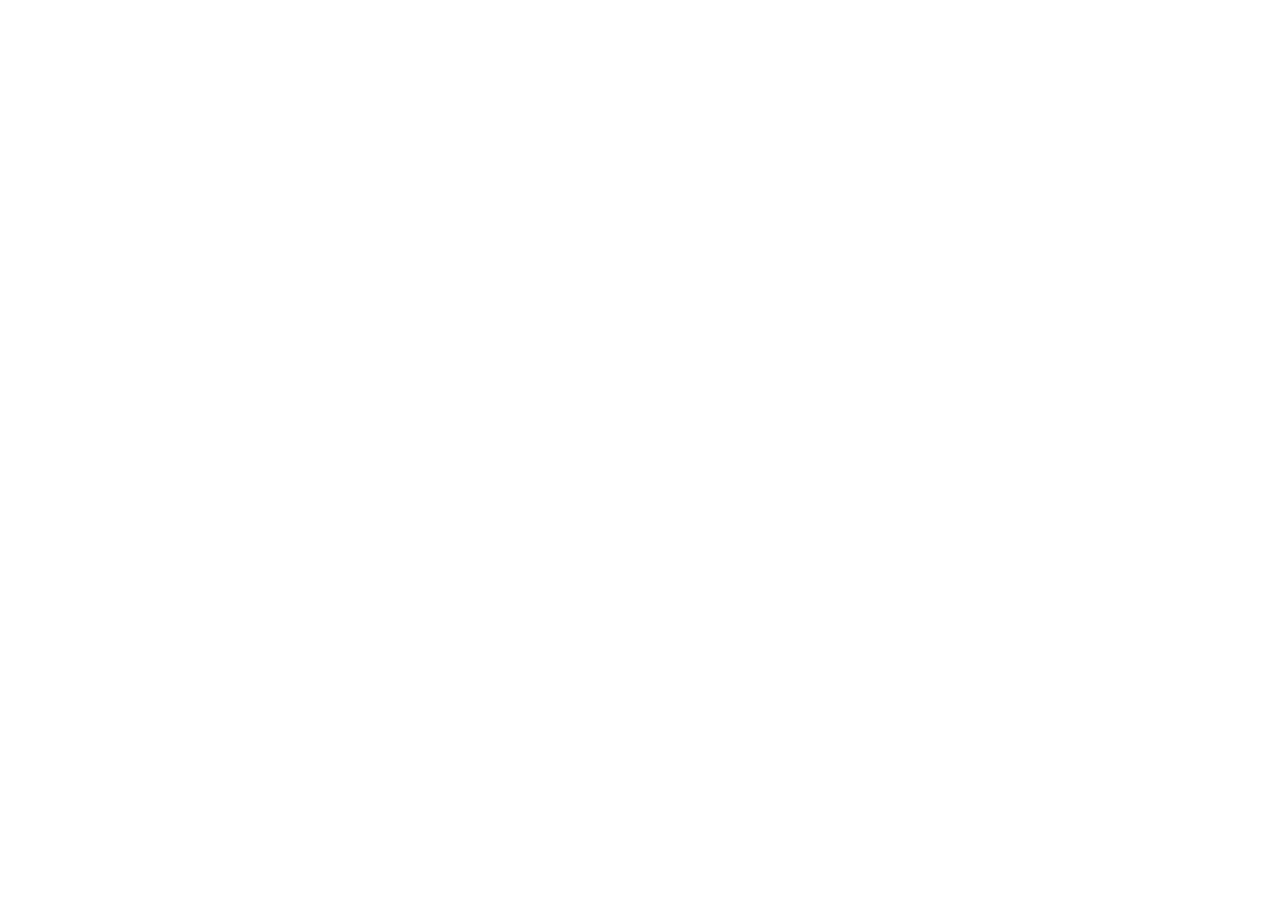
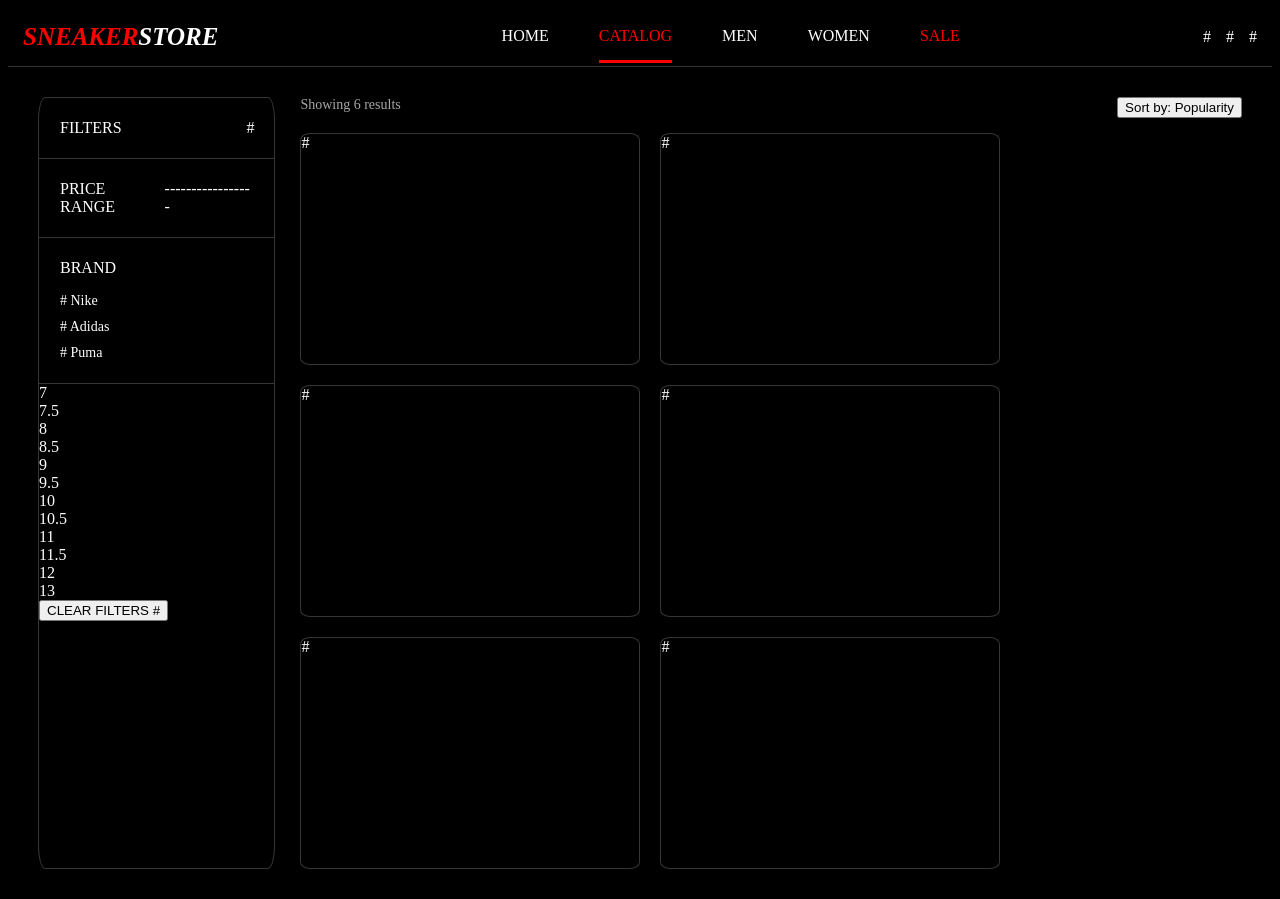
Before and after one commit to DariaBlomma/dima_dudarev_hw3, a plain HTML site: page index.html in a window 1280 px wide. Before the commit the page ends 800 px from the top, so only its background shows below. Drawn offline with Linux system fonts and the light colour scheme; a web font is replaced by a local one.

Commit message:
changes2

```diff
--- a/index.html
+++ b/index.html
@@ -7,12 +7,68 @@
 </head>
 <body>
     <link rel="stylesheet" href="style.css">
-    <header></header>
+    <header>
+        <span class="logo"><i><span class="sneaker">SNEAKER</span>STORE</i></span>
+        <ul class="nav">
+            <li>HOME</li>
+            <li class="active">CATALOG</li>
+            <li>MEN</li>
+            <li>WOMEN</li>
+            <li class="sale">SALE</li>
+        </ul>
+        <div class="upper-buttons">
+            <div>#</div>
+            <div>#</div>
+            <div>#</div>
+        </div>
+    </header>
     <div class="container">
-        <div class="settings"></div>
+        <div class="settings">
+            <div class="filters">
+                <p>FILTERS</p>
+                <div class="settings-sign">#</div>
+            </div>
+            <div class="prices">
+                <p>PRICE RANGE</p>
+                <div class="controler">-----------------</div>
+            </div>
+            <div class="brand">
+                <p>BRAND</p>
+                <ul class="brand-list">
+                    <li>#  Nike</li>
+                    <li>#  Adidas</li>
+                    <li>#  Puma</li>
+                </ul>
+            </div>
+            <div class="size">
+                <div>7</div>
+                <div>7.5</div>
+                <div>8</div>
+                <div>8.5</div>
+                <div>9</div>
+                <div>9.5</div>
+                <div>10</div>
+                <div>10.5</div>
+                <div>11</div>
+                <div>11.5</div>
+                <div>12</div>
+                <div>13</div>
+            </div>
+            <button class="clear=filters">CLEAR FILTERS #</button>
+        </div>
         <div class="items">
-            <div class="results"></div>
-            <div class="shoes"></div>
+            <div class="results">
+                <span class="display-results">Showing 6 results</span>
+                <button class="sorting">Sort by: Popularity</button>
+            </div>
+            <div class="shoes">
+                <div class="shoe-1">#</div>
+                <div class="shoe-2">#</div>
+                <div class="shoe-3">#</div>
+                <div class="shoe-4">#</div>
+                <div class="shoe-5">#</div>
+                <div class="shoe-6">#</div>
+            </div>
         </div>
     </div>
 </body>
--- a/style.css
+++ b/style.css
@@ -0,0 +1,169 @@
+@font-face {
+    font-family:"RobotoCondensed" ;
+    src: url(/fonts/RobotoCondensed-VariableFont_wght.ttf);
+}
+
+body {
+    color: white;
+    background-color:black;
+    font-family: 'RobotoCondensed';
+
+}
+
+header {
+    display: flex;
+    justify-content: space-between;
+    align-items: center;
+    border-bottom: 0.05px solid rgb(55, 54, 54);
+}
+
+ul {
+    list-style: none;
+    margin-bottom: 1px;
+}
+
+.nav {
+    display: flex;
+    gap: 50px;
+    font-weight: 500;
+
+}
+
+.sale {
+    color:red;
+}
+
+.active {
+    color:red;
+    display:inline-block;
+    border-bottom: 3px solid red;
+    padding-bottom:15px;
+}
+.upper-buttons {
+    display:flex;
+    justify-content: space-between;
+    gap: 15px;
+    padding:15px;
+}
+
+.logo {
+    padding: 15px;
+    font-size: 25px;
+    font-weight: bold;
+}
+
+.sneaker {
+    color:red;
+}
+
+.container {
+    margin:30px;
+    display:flex;
+    gap: 25px;
+}
+
+.settings {
+    border: 0.5px solid rgb(55, 54, 54);
+    border-radius: 3%;
+    width:20%;
+
+}
+
+.items {
+    display:flex;
+    flex-direction: column;
+    width:80%;
+}
+
+.results {
+    display: flex;
+    justify-content: space-between;
+    color: rgb(167, 167, 167);
+    font-size: 14px
+}
+
+.shoes {
+    display:flex;
+    flex-direction: row;
+    flex-wrap: wrap;
+    gap: 20px;
+    margin-top:15px;
+}
+
+.shoe-1 {
+    Width: 338px;
+    Height: 230px;
+    border:0.05px solid rgb(55, 54, 54);
+    border-radius: 3%;
+}
+
+.shoe-2 {
+    Width: 338px;
+    Height: 230px;
+    border:0.05px solid rgb(55, 54, 54);
+    border-radius: 3%;
+}
+
+.shoe-3 {
+    Width: 338px;
+    Height: 230px;
+    border:0.05px solid rgb(55, 54, 54);
+    border-radius: 3%;
+
+}
+
+.shoe-4 {
+    Width: 338px;
+    Height: 230px;
+    border:0.05px solid rgb(55, 54, 54);
+    border-radius: 3%;
+}
+
+.shoe-5 {
+    Width: 338px;
+    Height: 230px;
+    border:0.05px solid rgb(55, 54, 54);
+    border-radius: 3%;
+}
+
+.shoe-6 {
+    Width: 338px;
+    Height: 230px;
+    border:0.05px solid rgb(55, 54, 54);
+    border-radius: 3%;
+}
+
+.filters {
+    display: flex;
+    justify-content: space-between;
+    align-items: center;
+    padding: 20px;
+    border-bottom: 0.1px solid rgb(55, 54, 54);
+}
+
+p {
+    margin:1px;
+}
+
+.prices {
+    display: flex;
+    justify-content: space-between;
+    align-items: center;
+    padding: 20px;
+    border-bottom: 0.1px solid rgb(55, 54, 54);
+}
+
+.brand {
+    display: flex;
+    flex-direction: column;
+    padding: 20px;
+    border-bottom: 0.1px solid rgb(55, 54, 54);
+}
+
+.brand-list {
+    padding:1px;
+    display: flex;
+    flex-direction: column;
+    gap: 10px;
+    font-size: 14px;
+}
```
Also changed, not shown: 1 other file.
